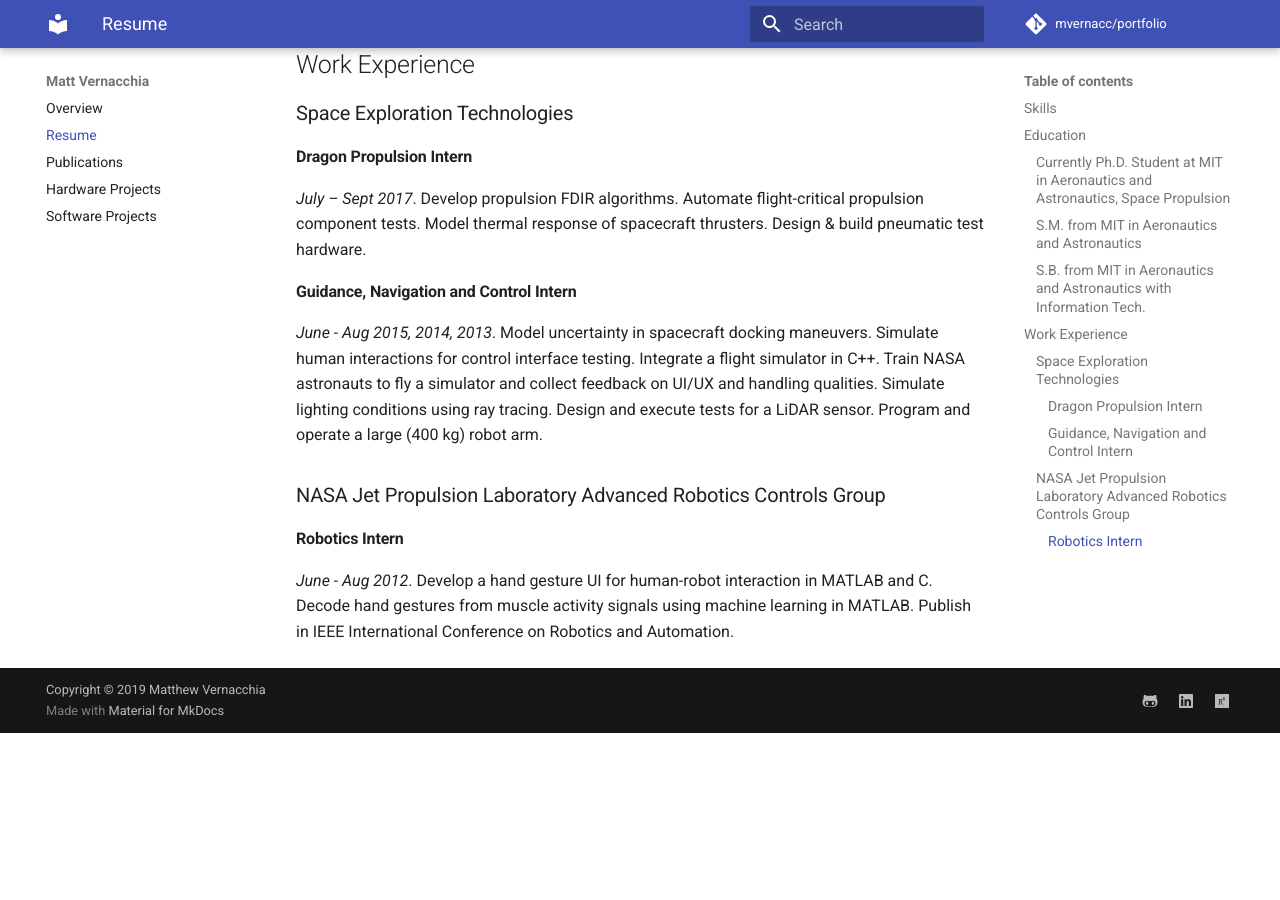
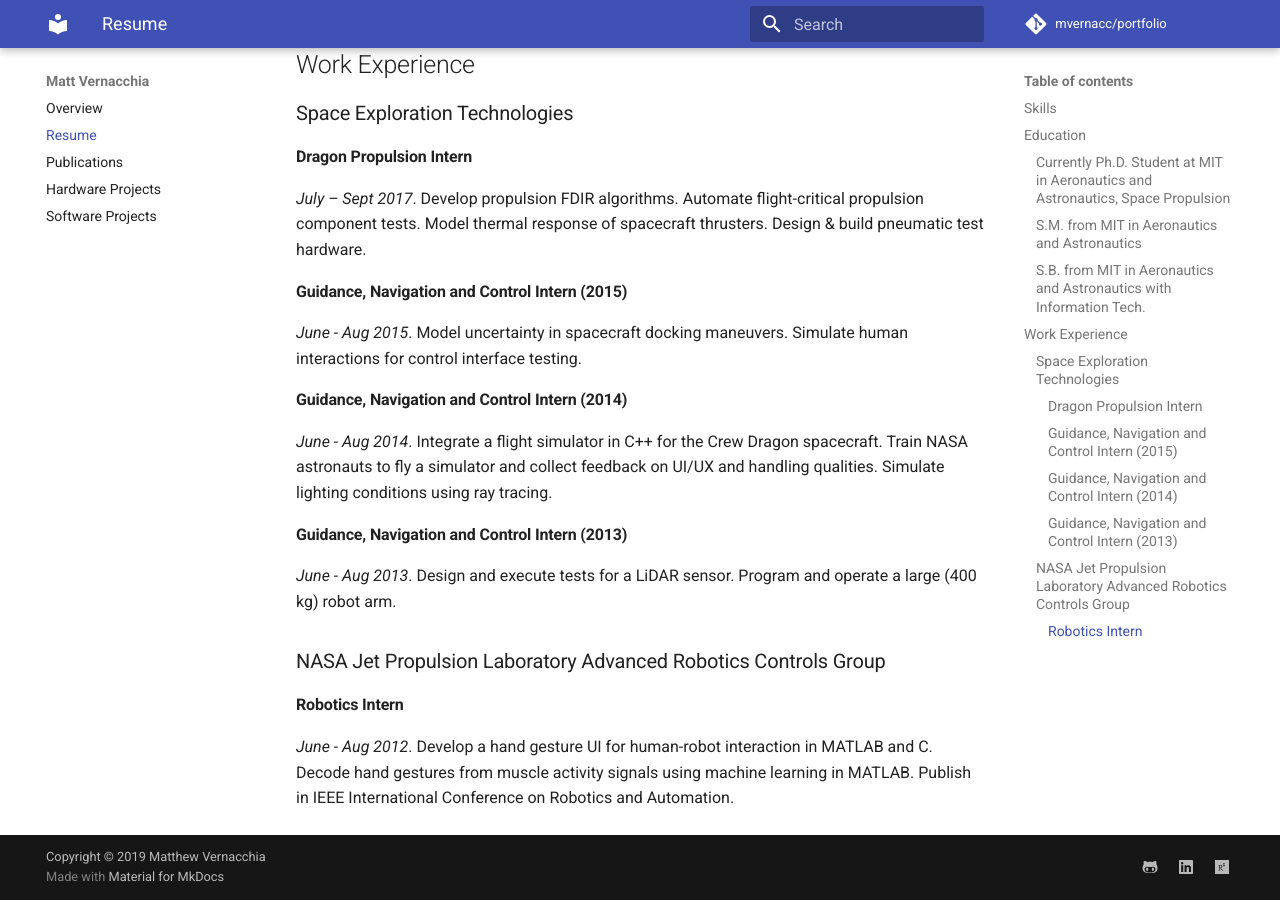
Before and after one commit to mvernacc/portfolio, an MkDocs documentation site: the page built from docs/resume.md, in a window 1280 px wide and 900 px high, scrolled down 1205 px. Built offline with MkDocs 1.6.1 and Material for MkDocs 9.7.7, drawn with Linux system fonts in a browser that asks for light colours; comment, search, counter and statistics services are not loaded; before the commit the page ends 1938 px from its top, so only the background shows below that.

Commit message:
Resume - split spacex GNC internships into separate headings.

```diff
--- a/docs/resume.md
+++ b/docs/resume.md
@@ -30,11 +30,15 @@
 #### Dragon Propulsion Intern
 *July – Sept 2017*. Develop propulsion FDIR algorithms. Automate flight-critical propulsion component tests. Model thermal response of spacecraft thrusters. Design & build pneumatic test hardware.
 
-#### Guidance, Navigation and Control Intern
-*June - Aug 2015, 2014, 2013*.  Model uncertainty in spacecraft docking maneuvers. Simulate human interactions for control interface testing.
-Integrate a flight simulator in C++. Train NASA astronauts to fly a simulator and collect feedback on UI/UX and handling
-qualities. Simulate lighting conditions using ray tracing. Design and execute tests for a LiDAR sensor. Program and
-operate a large (400 kg) robot arm.
+#### Guidance, Navigation and Control Intern (2015)
+*June - Aug 2015*. Model uncertainty in spacecraft docking maneuvers. Simulate human interactions for control interface testing.
+
+#### Guidance, Navigation and Control Intern (2014)
+*June - Aug 2014*. Integrate a flight simulator in C++ for the Crew Dragon spacecraft. Train NASA astronauts to fly a simulator and collect feedback on UI/UX and handling
+qualities. Simulate lighting conditions using ray tracing.
+
+#### Guidance, Navigation and Control Intern (2013)
+*June - Aug 2013*. Design and execute tests for a LiDAR sensor. Program and operate a large (400 kg) robot arm.
 
 ### NASA Jet Propulsion Laboratory Advanced Robotics Controls Group
 #### Robotics Intern
```
